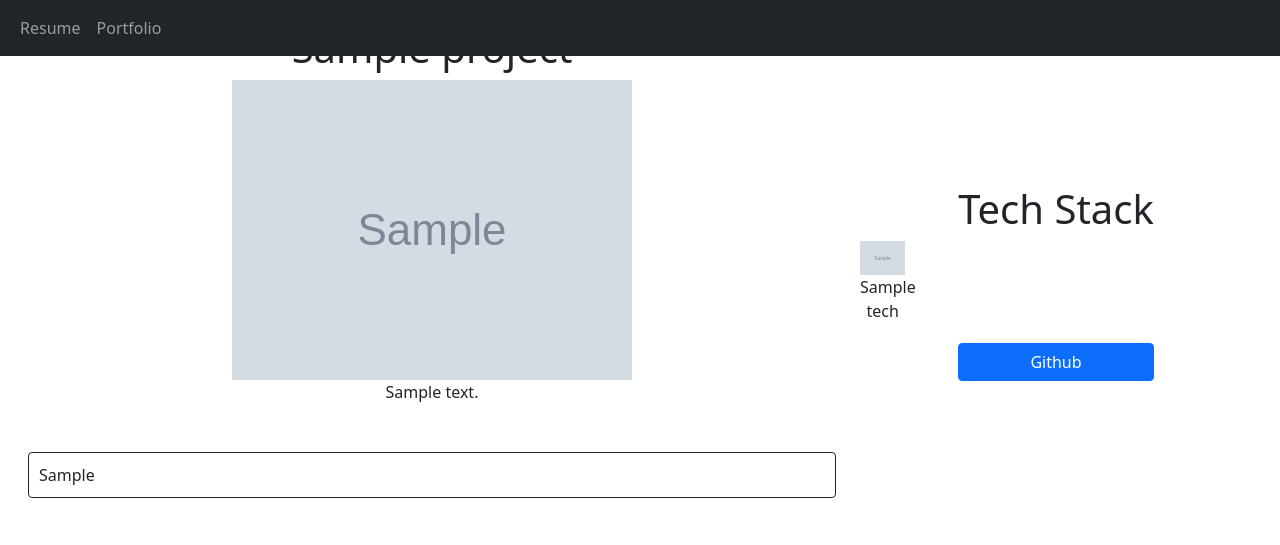
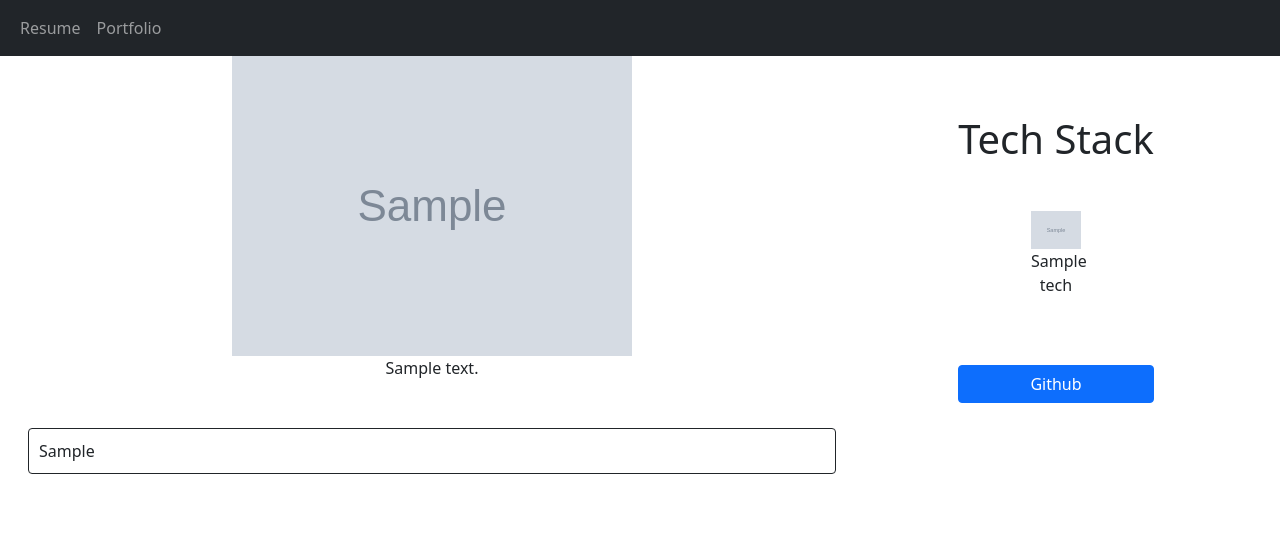
Before and after one commit to MateuszZalewski/portfolio, a Django app: page /1 in a window 1280 px wide. Shown: the top 545 px of the page. Run offline with Django 3.2, Linux system fonts and the light colour scheme; tables that the repository leaves empty hold one stand-in row (values such as "Sample post"); grey boxes marked "Sample" are stand-in pictures; parts of the project's set-up code (start-up, migrations or seed data) failed here and were passed over.

Commit message:
center tech logos inside row

```diff
--- a/app/projects/templates/projects/detail.html
+++ b/app/projects/templates/projects/detail.html
@@ -2,7 +2,7 @@
 {% block content %}
     <div class="row d-sm-flex align-items-center justify-content-center text-center mx-1">
         <!-- Title, Image, Description -->
-        <div class="col-md-8 my-4">
+        <div class="col-md-8">
             <h1>{{ project.name }}</h1>
             {% if project.image %}
                 <img src="{{ project.image.url }}" class="img-fluid" alt="">
@@ -17,18 +17,18 @@
         </div>
 
         <div class="col-md-4">
+            <h1>Tech Stack</h1>
             <!-- Tech Stack -->
-            <div class="row">
-                <h1>Tech Stack</h1>
+            <div class="row justify-content-md-center mx-5 my-5">
                 {% for tech in project.techs.all %}
-                    <div class="col-lg-2 col-md-3 col-sm-4">
+                    <div class="col-lg-3 col-md-4 col-sm-6" style="align-self: self-end">
                         <a class="thumbnail" href="{{ tech.website }}">
                             <img class="img-fluid" src="{{ tech.logo.url }}" alt="">
                         </a>
                         <p>{{ tech.name }}</p>
                     </div>
                 {% endfor %}
-
+            </div>
             <!-- Github link -->
             {% if project.github %}
                 <div>
@@ -48,5 +48,4 @@
             {% endif %}
         </div>
     </div>
-    </div>
 {% endblock %}
```
Lines whose indentation alone changed are shown as unchanged.
